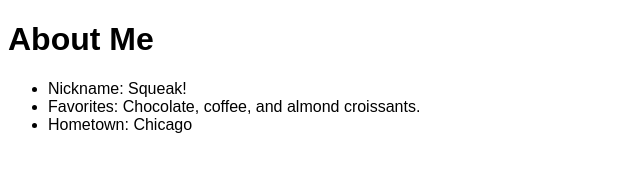
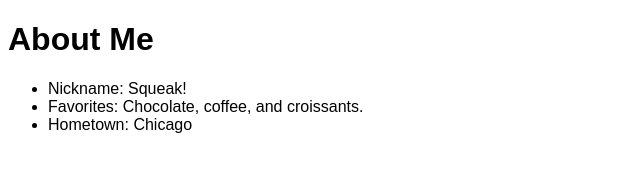
Before and after one commit to a-woodworth/GDI_JS_Class, a plain HTML site: page GDI exercises/aboutme.html in a window 1280 px wide. Shown: the full height of the page, 0-640 px from the left. Drawn offline with Linux system fonts and the light colour scheme.

Commit message:
change favorite food

```diff
--- a/GDI exercises/aboutme.html
+++ b/GDI exercises/aboutme.html
@@ -15,7 +15,7 @@
     <script>
       document.body.style.fontFamily = 'Arial, sans-serif';
       document.getElementById('nickname').innerHTML = 'Squeak!';
-      document.getElementById('favorites').innerHTML = 'Chocolate, coffee, and almond croissants.';
+      document.getElementById('favorites').innerHTML = 'Chocolate, coffee, and croissants.';
       document.getElementById('hometown').innerHTML = 'Chicago';
 
       var items = document.getElementsByTagName('li');
```
